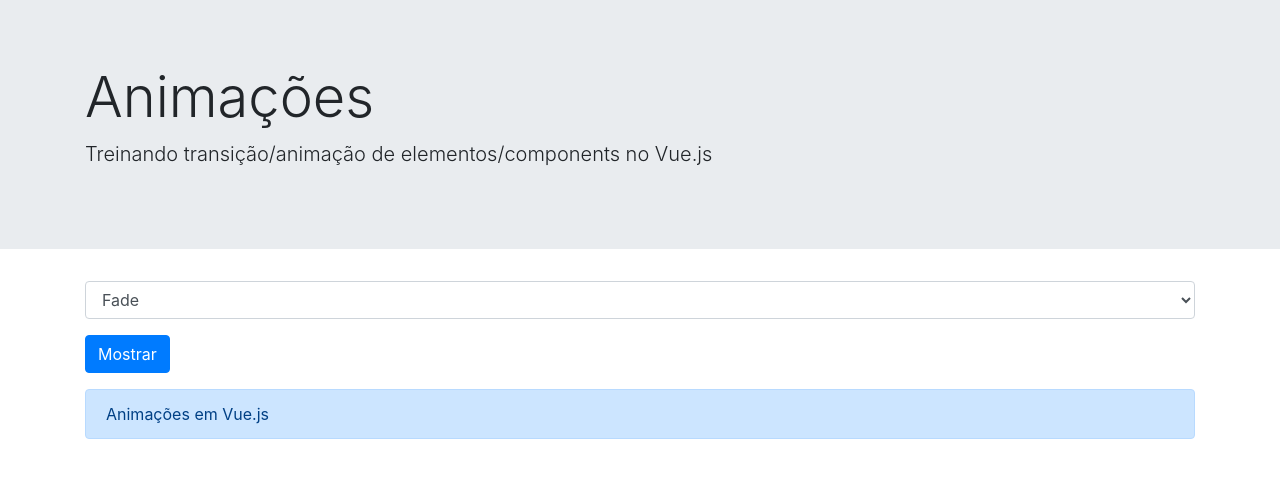
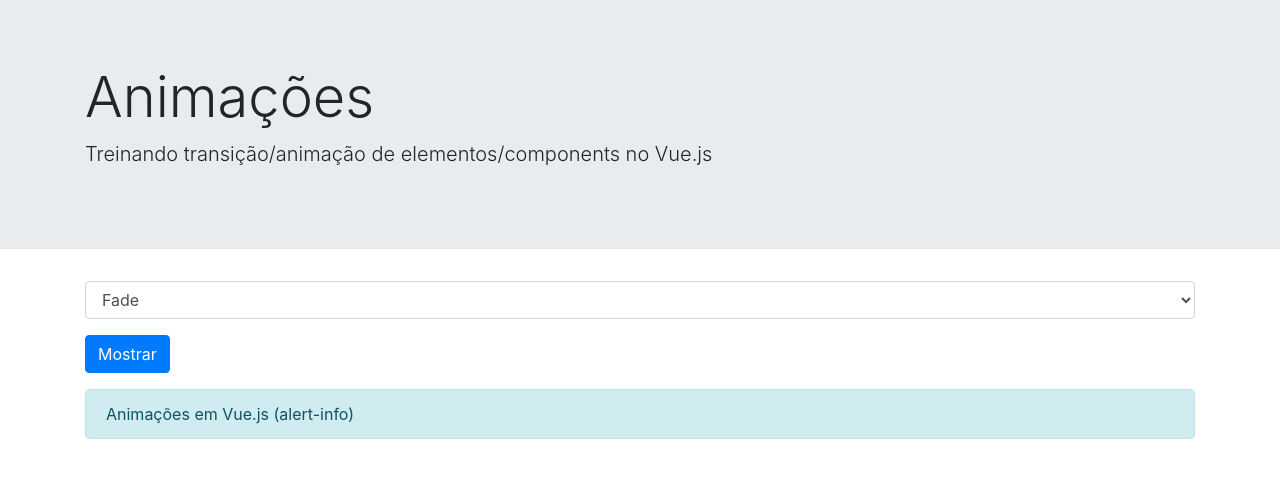
Before and after one commit to taironedias/vue-init, a Vue app in the folder with-docker/code/vue-animacoes/: page / in a window 1280 px wide. Shown: the top 478 px of the page. Built offline with nearby package versions, Linux system fonts and the light colour scheme.

Commit message:
transitando entre multiplos elementos

```diff
--- a/with-docker/code/vue-animacoes/src/App.vue
+++ b/with-docker/code/vue-animacoes/src/App.vue
@@ -21,7 +21,12 @@
             <div class="btn btn-primary mb-3" @click="mostrar = !mostrar">Mostrar</div>
 
             <transition :name="animacaoSelecionada">
-                <div class="alert alert-primary" v-if="mostrar">Animações em Vue.js</div>
+                <!-- Alternando multiplos elementos distintos dentro da mesmo transiction, deve-se utilizar v-if, v-else-if ou v-else -->
+                <!-- <div class="alert alert-info" v-if="mostrar">Animações em Vue.js (alert-info)</div> -->
+                <!-- <p class="alert alert-success" v-else>Animações em Vue.js (alert-success)</p> -->
+                <!-- No caso, acima os elementos são distintos (div e p), porém caso os elementos sejam iguais é necessários especificar a key para cada elemtnos, pois por questões de otimização o Vue só substitui o conteúdo e por isso a animação não é realizada -->
+                <div class="alert alert-info" v-if="mostrar" key="info">Animações em Vue.js (alert-info)</div>
+                <div class="alert alert-success" v-else key="success">Animações em Vue.js (alert-success)</div>
             </transition>
         </div>
 
```
